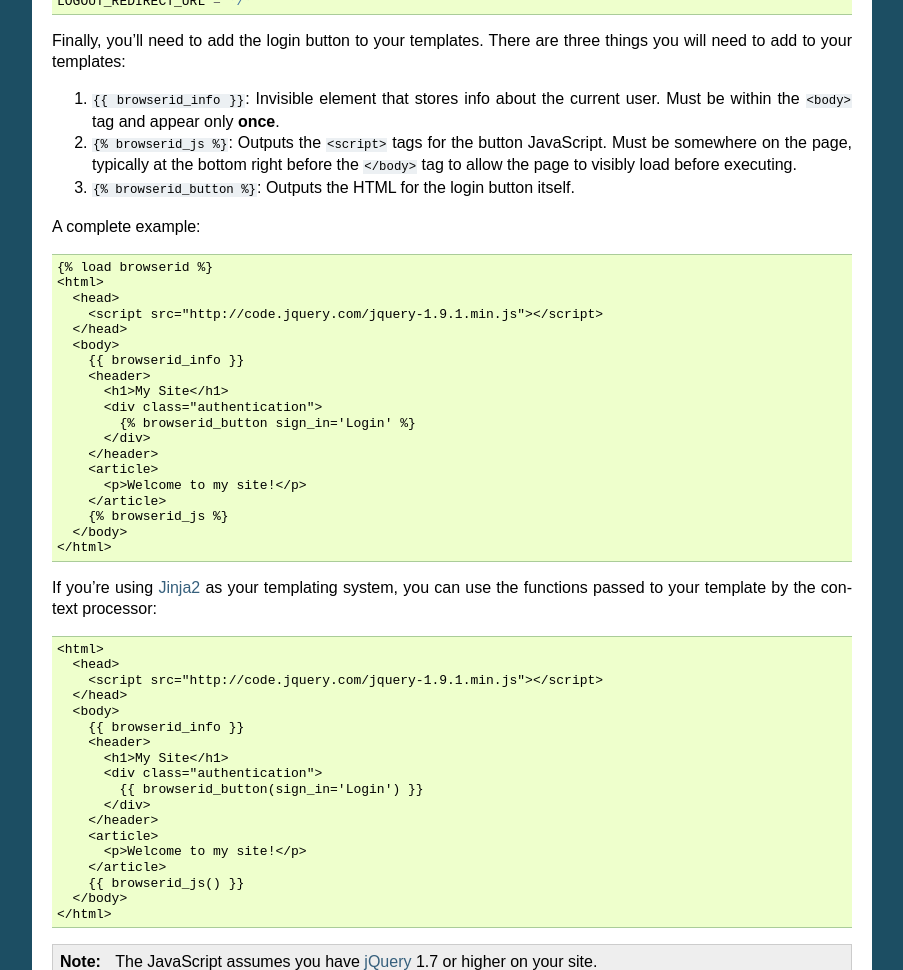
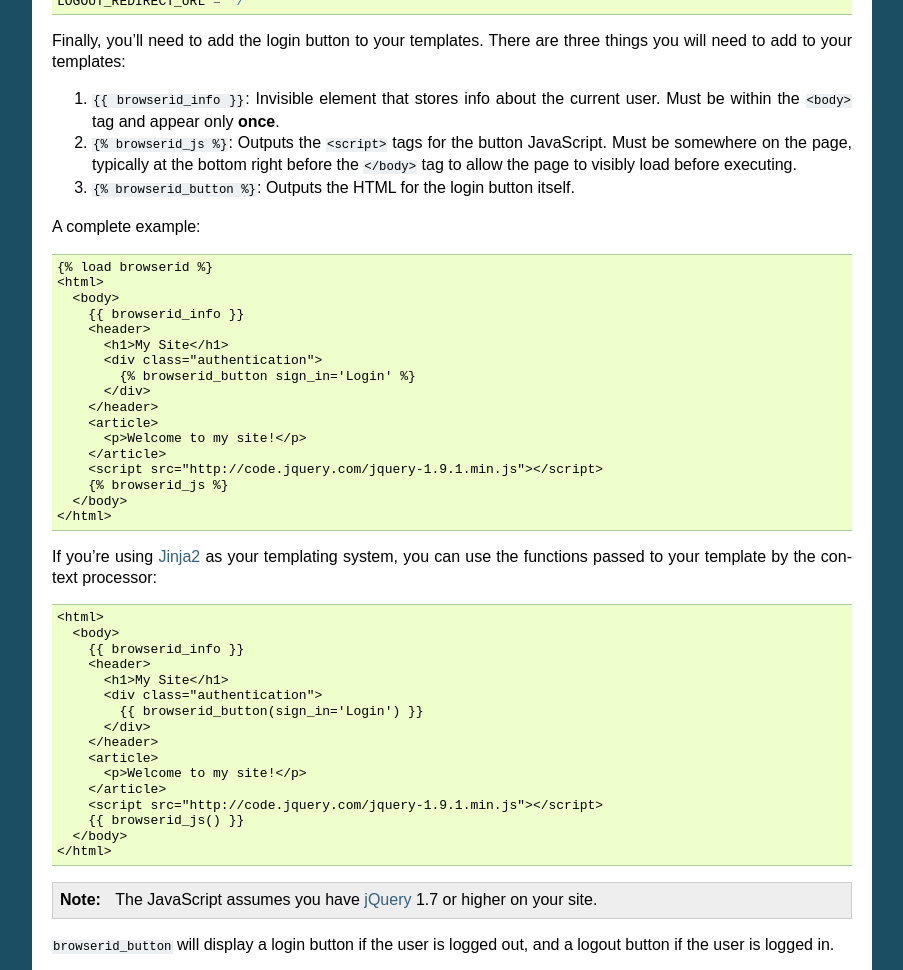
Before and after one commit to mozilla/django-browserid, a Sphinx documentation site: the page built from docs/setup.rst, in a window 1280 px wide and 1400 px high, scrolled down 1126 px, cut to the strip 0-970 px from the top of the window. Shown: the whole strip, without its empty margins (198-1101 px from the left). Built offline with Sphinx 7.4.7, drawn with Linux system fonts in a browser that asks for light colours.

Commit message:
complete example - move jquery to bottom

```diff
--- a/docs/setup.rst
+++ b/docs/setup.rst
@@ -78,9 +78,6 @@ A complete example::
 
     {% load browserid %}
     <html>
-      <head>
-        <script src="http://code.jquery.com/jquery-1.9.1.min.js"></script>
-      </head>
       <body>
         {{ browserid_info }}
         <header>
@@ -92,6 +89,7 @@ A complete example::
         <article>
           <p>Welcome to my site!</p>
         </article>
+        <script src="http://code.jquery.com/jquery-1.9.1.min.js"></script>
         {% browserid_js %}
       </body>
     </html>
@@ -100,9 +98,6 @@ If you're using `Jinja2`_ as your templating system, you can use the functions
 passed to your template by the context processor::
 
     <html>
-      <head>
-        <script src="http://code.jquery.com/jquery-1.9.1.min.js"></script>
-      </head>
       <body>
         {{ browserid_info }}
         <header>
@@ -114,6 +109,7 @@ passed to your template by the context processor::
         <article>
           <p>Welcome to my site!</p>
         </article>
+        <script src="http://code.jquery.com/jquery-1.9.1.min.js"></script>
         {{ browserid_js() }}
       </body>
     </html>
```
